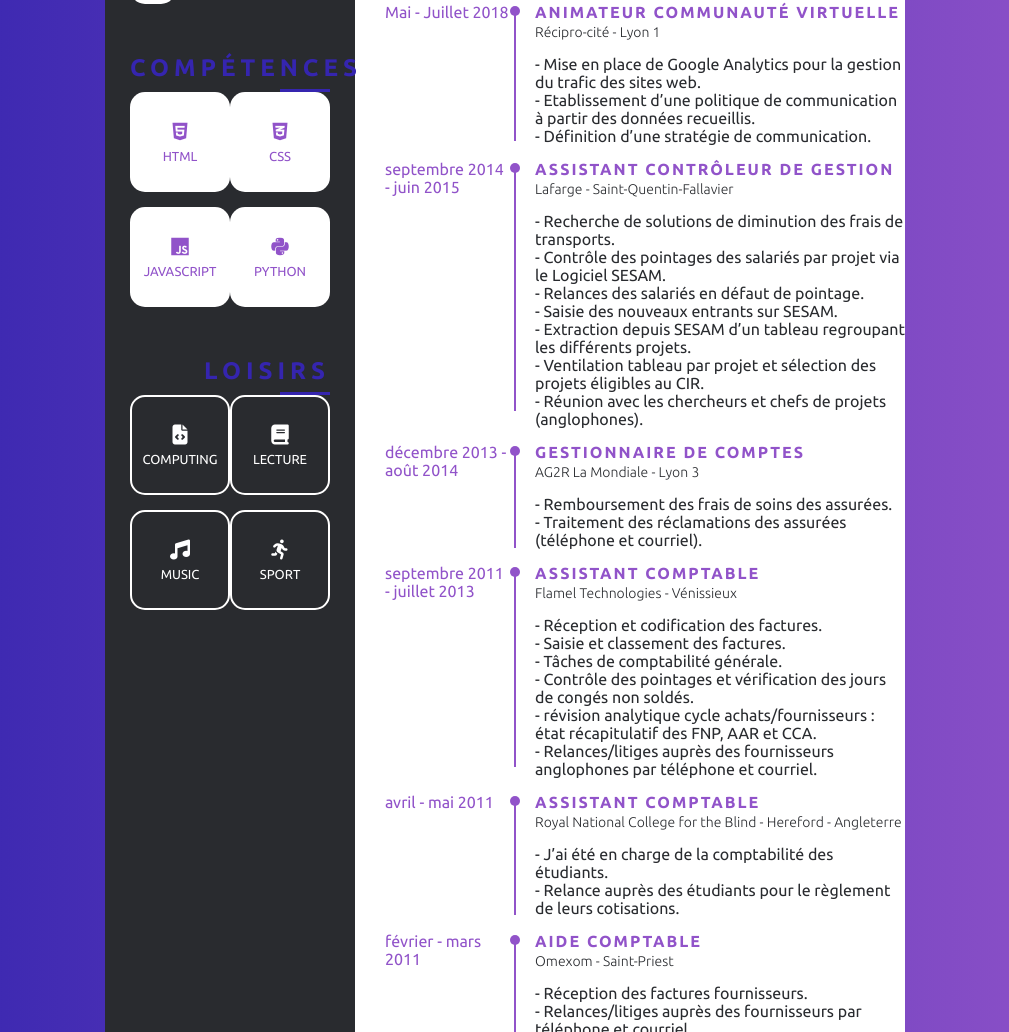
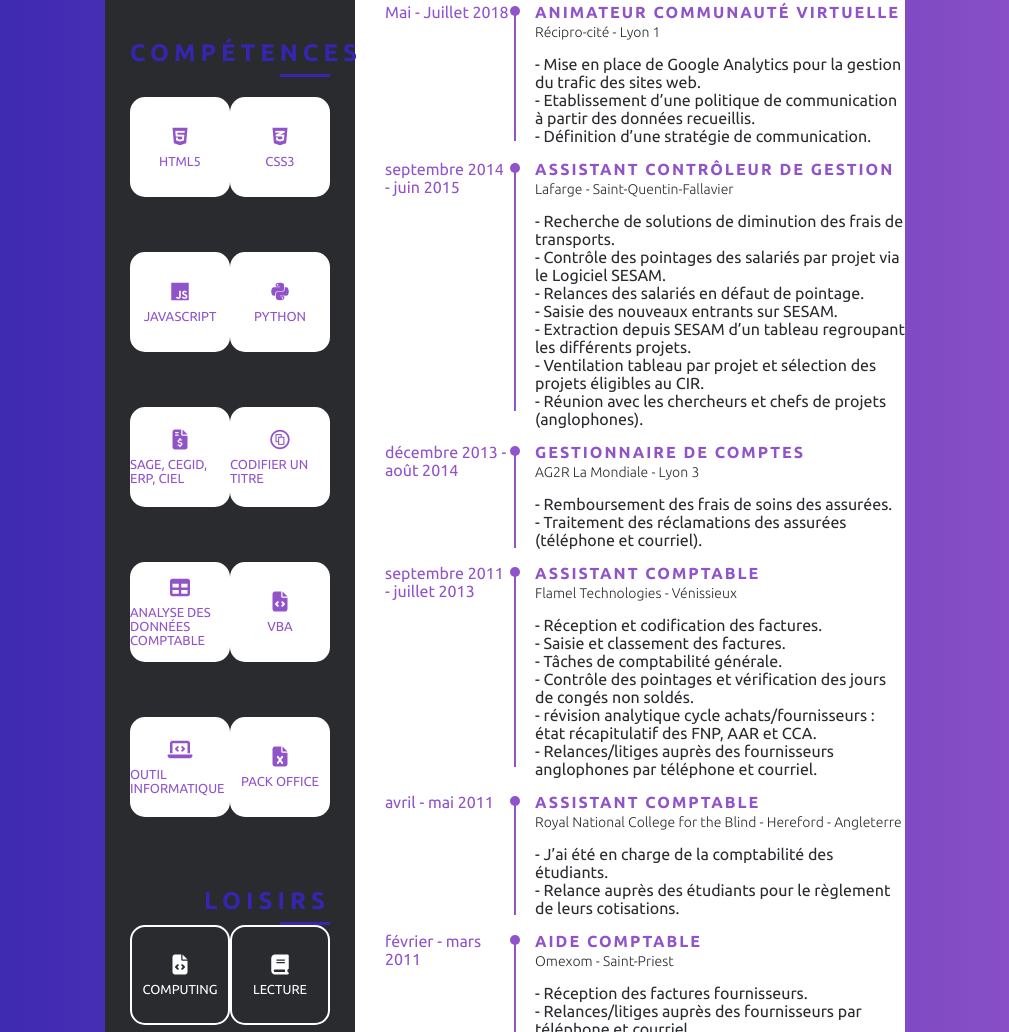
Before and after one commit to devjava69/MyResumeWebsite, a plain HTML site: page index.html in a window 1280 px wide. Shown: the part 629-1661 px from the top of the page, without its empty margins (135-1144 px from the left). Drawn offline with Linux system fonts and the light colour scheme.

Commit message:
changement photo et skills part

```diff
--- a/index.html
+++ b/index.html
@@ -66,7 +66,7 @@
                                     <div class="icon">
                                         <i class="fab fa-html5"></i>
                                     </div>
-                                    <div class="text">HTML</div>
+                                    <div class="text">HTML5</div>
                                 </div>
                             </li>
                             <li>
@@ -74,7 +74,7 @@
                                     <div class="icon">
                                         <i class="fab fa-css3-alt"></i>
                                     </div>
-                                    <div class="text">CSS</div>
+                                    <div class="text">CSS3</div>
                                 </div>
                             </li>
                             <li>
@@ -93,10 +93,58 @@
                                     <div class="text">Python</div>
                                 </div>
                             </li>
+                            <li>
+                                <div class="li_wrap">
+                                    <div class="icon">
+                                        <i class="fas fa-file-invoice-dollar"></i>
+                                    </div>
+                                    <div class="text">SAGE, CEGID, ERP, CIEL</div>
+                                </div>
+                            </li>
+                            <li>
+                                <div class="li_wrap">
+                                    <div class="icon">
+                                        <i class="fab fa-creative-commons-share"></i>
+                                    </div>
+                                    <div class="text">Codifier un titre</div>
+                                </div>
+                            </li>
+                            <li>
+                                <div class="li_wrap">
+                                    <div class="icon">
+                                        <i class="fas fa-table"></i>
+                                    </div>
+                                    <div class="text">Analyse des données comptable</div>
+                                </div>
+                            </li>
+                            <li>
+                                <div class="li_wrap">
+                                    <div class="icon">
+                                        <i class="fas fa-file-code"></i>
+                                    </div>
+                                    <div class="text">VBA</div>
+                                </div>
+                            </li>
+                            <li>
+                                <div class="li_wrap">
+                                    <div class="icon">
+                                        <i class="fas fa-laptop-code"></i>
+                                    </div>
+                                    <div class="text">Outil informatique</div>
+                                </div>
+                            </li>
+                            <li>
+                                <div class="li_wrap">
+                                    <div class="icon">
+                                        <i class="fas fa-file-excel"></i>
+                                    </div>
+                                    <div class="text">Pack office</div>
+                                </div>
+                            </li>
                         </ul>
                     </div>
                 </div>
-                <div class="hobbies_wrap pb">
+                                <div class="hobbies_wrap pb">
                     <div class="title">
                         Loisirs
                     </div>
--- a/styles.css
+++ b/styles.css
@@ -237,3 +237,37 @@ body{
 a{
     color: white;
 }
+
+.skills1{
+    width: 200px;
+    margin: 60px auto;
+    color: white;
+}
+
+.skills li{
+    margin: 20px 0;
+}
+
+.bar{
+    background: #353b48;
+    display: block;
+    height: 2px;
+    border: 1px solid rgba(0, 0, 0, 0.3);
+    border-radius: 3px;
+    overflow: hidden;
+    box-shadow: 0 0 10px #2187e7b3;
+}
+
+.bar span{
+    height: 2px;
+    float: left;
+    background: #2187e7;
+}
+
+.html{
+    width: 90%;
+}
+
+.css{
+    width: 65%;
+}
```
Also changed, not shown: pic.jpg.
